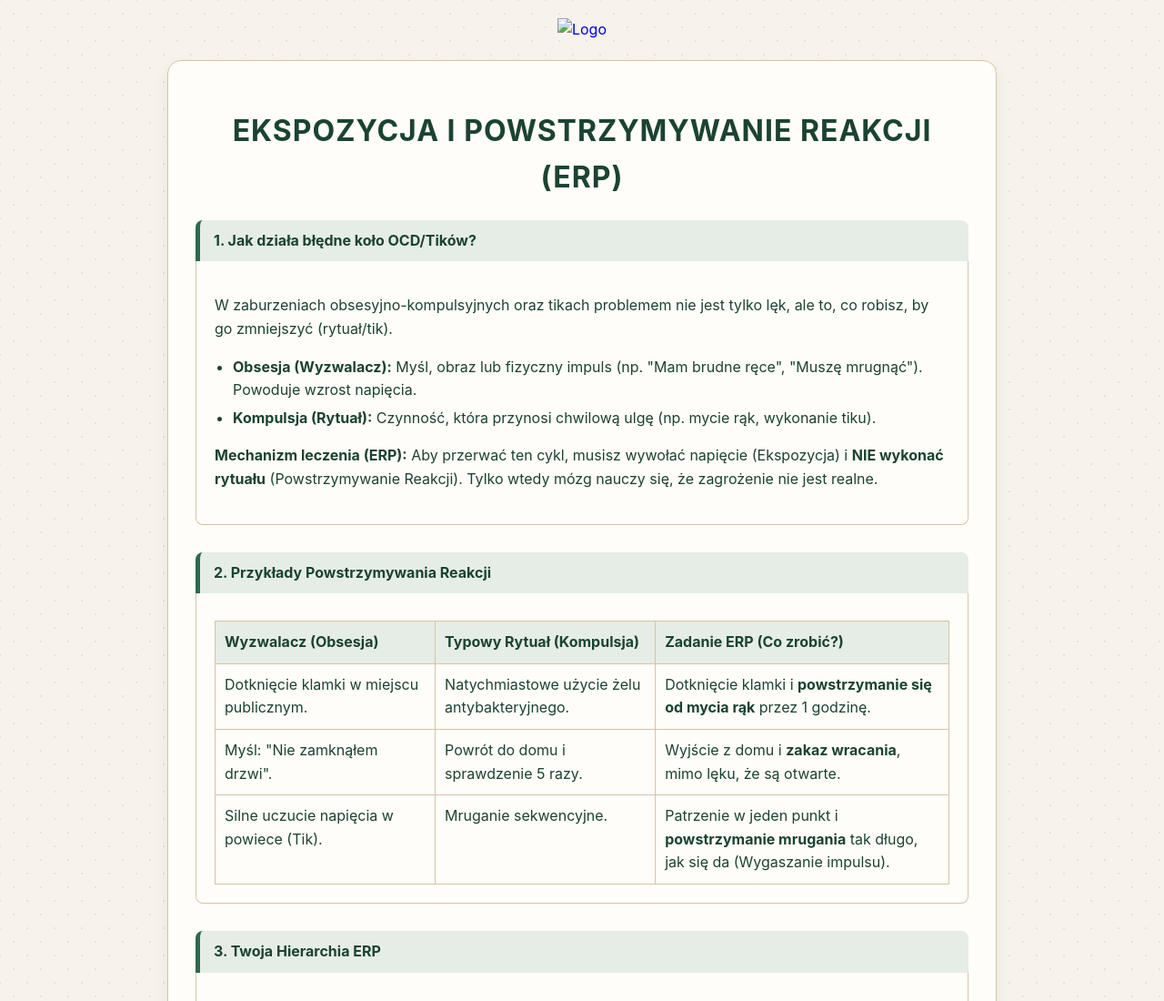
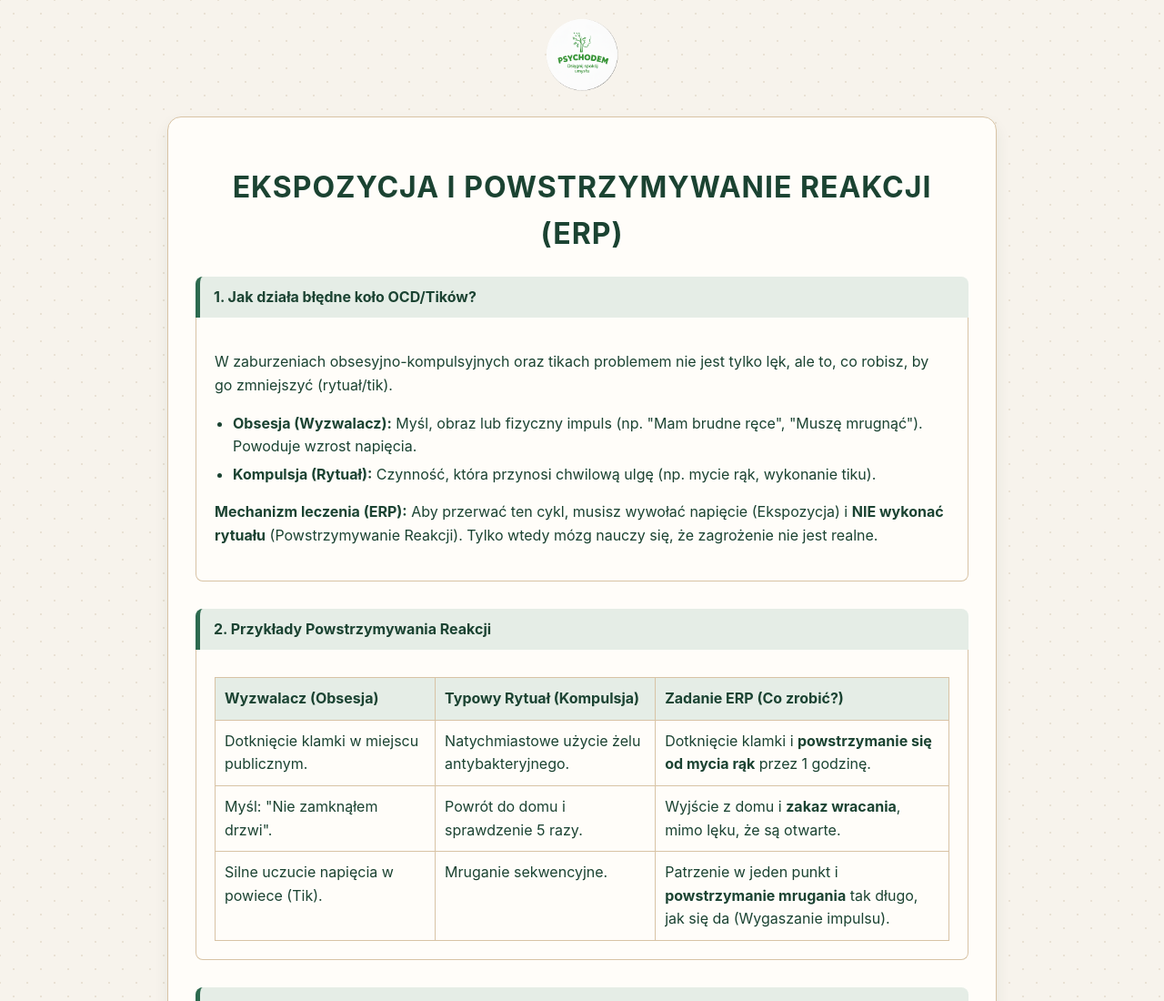
Before and after one commit to psychodem-lab/o, a plain HTML site: page cbt/ekspozycjarp.html in a window 1280 px wide. Shown: the top 1100 px of the page at 91% size. Drawn offline with Linux system fonts and the light colour scheme.

Commit message:
Update logo link and source in ekspozycjarp.html

```diff
--- a/cbt/ekspozycjarp.html
+++ b/cbt/ekspozycjarp.html
@@ -111,8 +111,8 @@
 <body>
 
     <div class="logo-wrapper">
-        <a href="index.html" title="Powrót do strony głównej"><img src="logo.png" alt="Logo"></a>
-    </div>
+        <a href="https://psychodem-lab.github.io/o"><img src="https://psychodem-lab.github.io/o/img/logo.png" alt="Logo"></a>
+        </div>
 
     <div class="container">
         <h1>Ekspozycja i Powstrzymywanie Reakcji (ERP)</h1>
```
